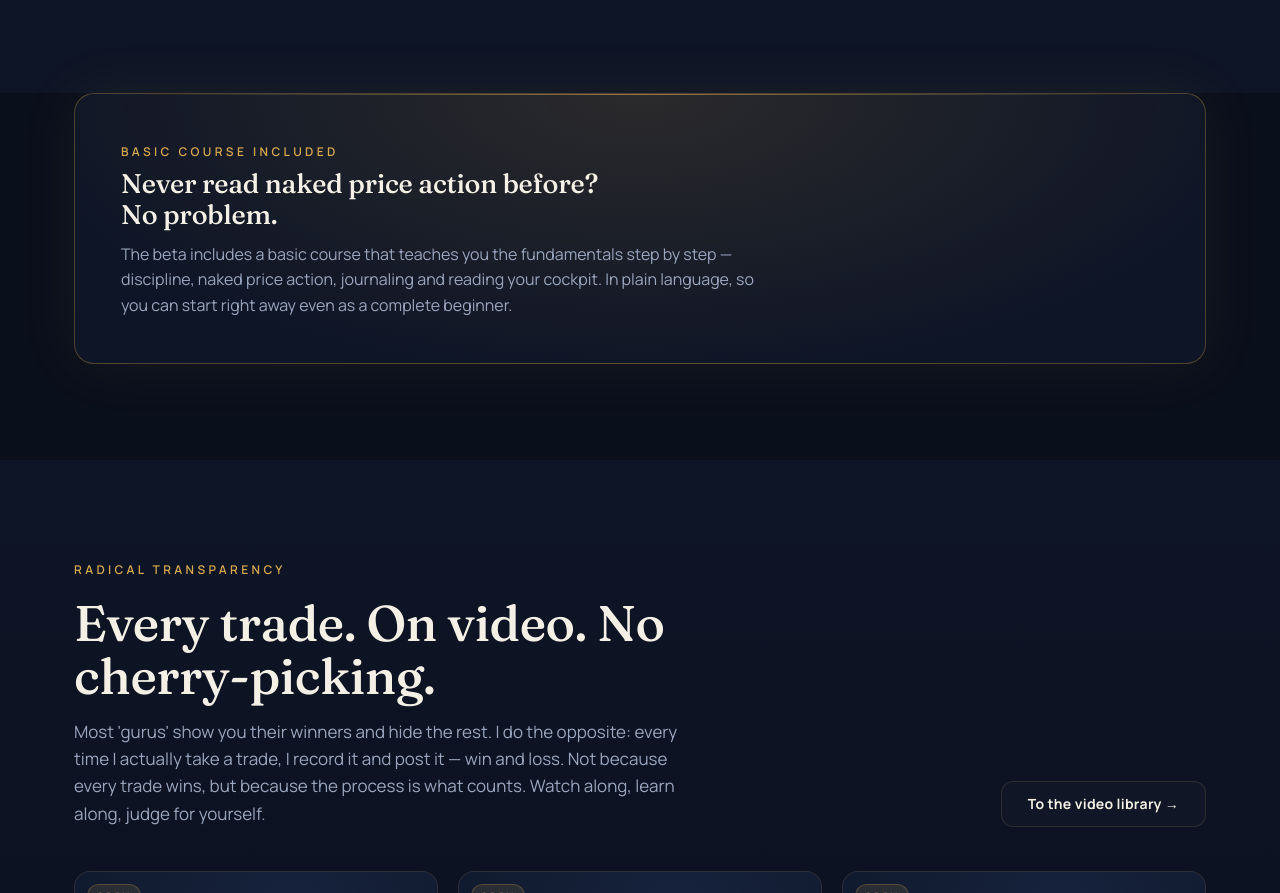
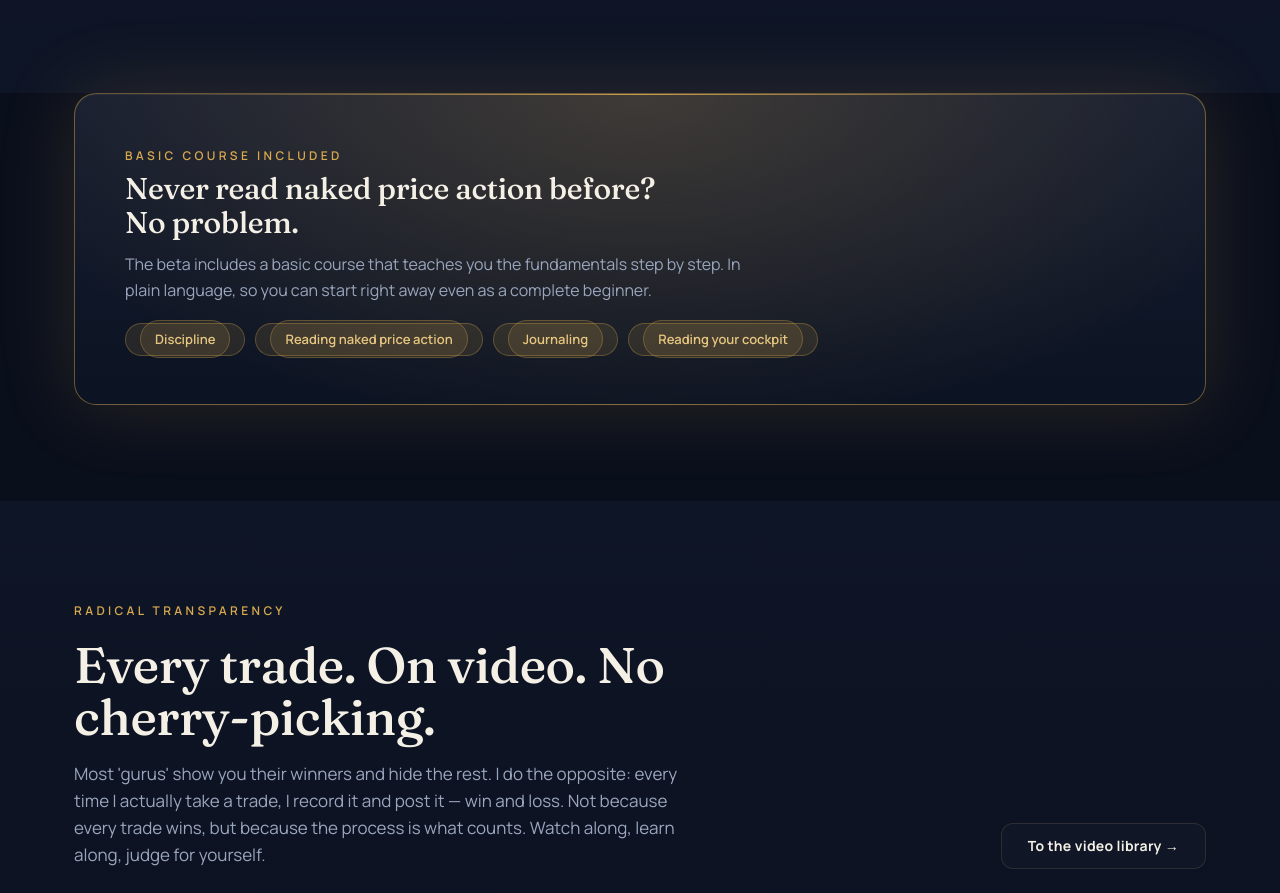
Before and after one commit to wouter1010-prog/mytradingbot-site, a plain HTML site: page index.html in a window 1280 px wide. Shown: the part 3926-4819 px from the top of the page. Drawn offline with Linux system fonts and the light colour scheme.

Commit message:
Make basic-course block prominent: stronger gold glow + what-you-learn pills

```diff
--- a/index.html
+++ b/index.html
@@ -162,11 +162,13 @@
   .bigguarantee h3 em{font-style:italic;color:var(--gold)}
   .bigguarantee p{color:var(--muted);margin:16px auto 0;max-width:52ch;font-size:16px}
   /* refined "included" note — calm, no glow, one hairline accent */
-  .include{background:radial-gradient(90% 170% at 50% 0%,rgba(217,169,78,.14),transparent 62%),var(--navy-2);border:1px solid rgba(217,169,78,.3);border-radius:20px;padding:44px 46px;position:relative;overflow:hidden;box-shadow:0 0 60px rgba(217,169,78,.08)}
-  .include::before{content:"";position:absolute;top:0;left:44px;right:44px;height:1px;background:linear-gradient(90deg,transparent,rgba(217,169,78,.6),transparent)}
+  .include{background:radial-gradient(100% 180% at 50% 0%,rgba(217,169,78,.22),transparent 60%),linear-gradient(180deg,#141c30,#0c1322);border:1px solid rgba(217,169,78,.45);border-radius:22px;padding:48px 50px;position:relative;overflow:hidden;box-shadow:0 0 80px rgba(217,169,78,.16),inset 0 1px 0 rgba(255,255,255,.05)}
+  .include::before{content:"";position:absolute;top:0;left:44px;right:44px;height:1px;background:linear-gradient(90deg,transparent,rgba(217,169,78,.85),transparent)}
   .include .eyebrow{margin-bottom:10px}
-  .include h3{font-size:clamp(21px,3vw,27px);max-width:28ch;line-height:1.15}
+  .include h3{font-size:clamp(22px,3.2vw,30px);max-width:28ch;line-height:1.14}
   .include p{color:var(--muted);font-size:16px;margin-top:12px;max-width:66ch}
+  .include .pills{display:flex;flex-wrap:wrap;gap:10px;margin-top:20px}
+  .include .pills span{font:600 13px/1 var(--body);color:var(--gold-soft);background:rgba(217,169,78,.12);border:1px solid rgba(217,169,78,.3);padding:9px 14px;border-radius:20px}
   /* coach post-trade example — restrained panel */
   .coachnote{margin-top:30px;max-width:720px;background:var(--panel);border:1px solid var(--line);border-radius:18px;padding:26px 28px}
   .coachnote .who{display:flex;align-items:center;gap:12px;margin-bottom:15px}
@@ -397,7 +399,13 @@
       <div class="include reveal">
         <span class="eyebrow"><span data-nl>Basiscursus inbegrepen</span><span data-en>Basic course included</span></span>
         <h3><span data-nl>Nog nooit naakte prijsactie gelezen? Geen probleem.</span><span data-en>Never read naked price action before? No problem.</span></h3>
-        <p><span data-nl>Bij de bèta zit een basiscursus die je de fundamenten stap voor stap leert — discipline, naakte prijsactie, journalen en het lezen van je cockpit. In gewone taal, zodat je zelfs als complete beginner meteen kunt starten.</span><span data-en>The beta includes a basic course that teaches you the fundamentals step by step — discipline, naked price action, journaling and reading your cockpit. In plain language, so you can start right away even as a complete beginner.</span></p>
+        <p><span data-nl>Bij de bèta zit een basiscursus die je de fundamenten stap voor stap leert. In gewone taal, zodat je zelfs als complete beginner meteen kunt starten.</span><span data-en>The beta includes a basic course that teaches you the fundamentals step by step. In plain language, so you can start right away even as a complete beginner.</span></p>
+        <div class="pills">
+          <span><span data-nl>Discipline</span><span data-en>Discipline</span></span>
+          <span><span data-nl>Naakte prijsactie lezen</span><span data-en>Reading naked price action</span></span>
+          <span><span data-nl>Journalen</span><span data-en>Journaling</span></span>
+          <span><span data-nl>Je cockpit lezen</span><span data-en>Reading your cockpit</span></span>
+        </div>
       </div>
     </div>
   </section>
```
